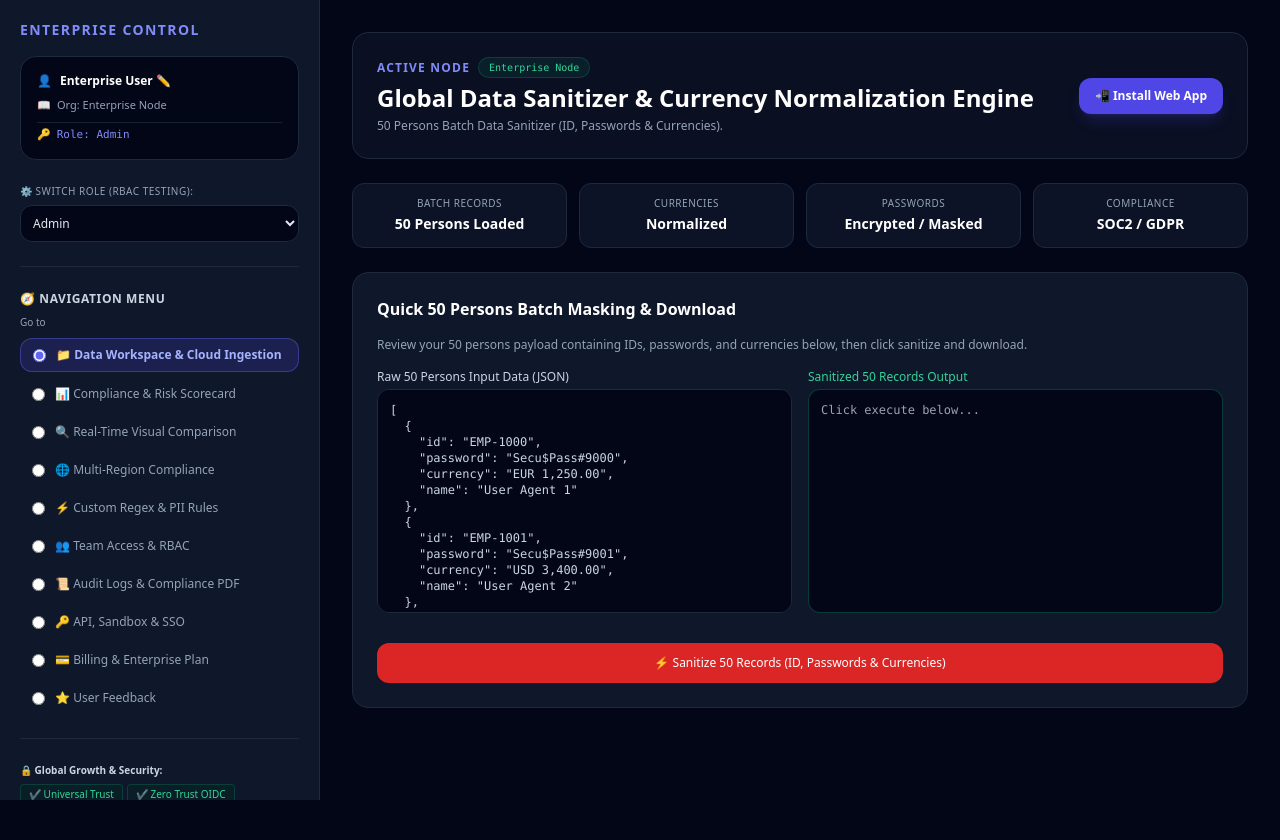
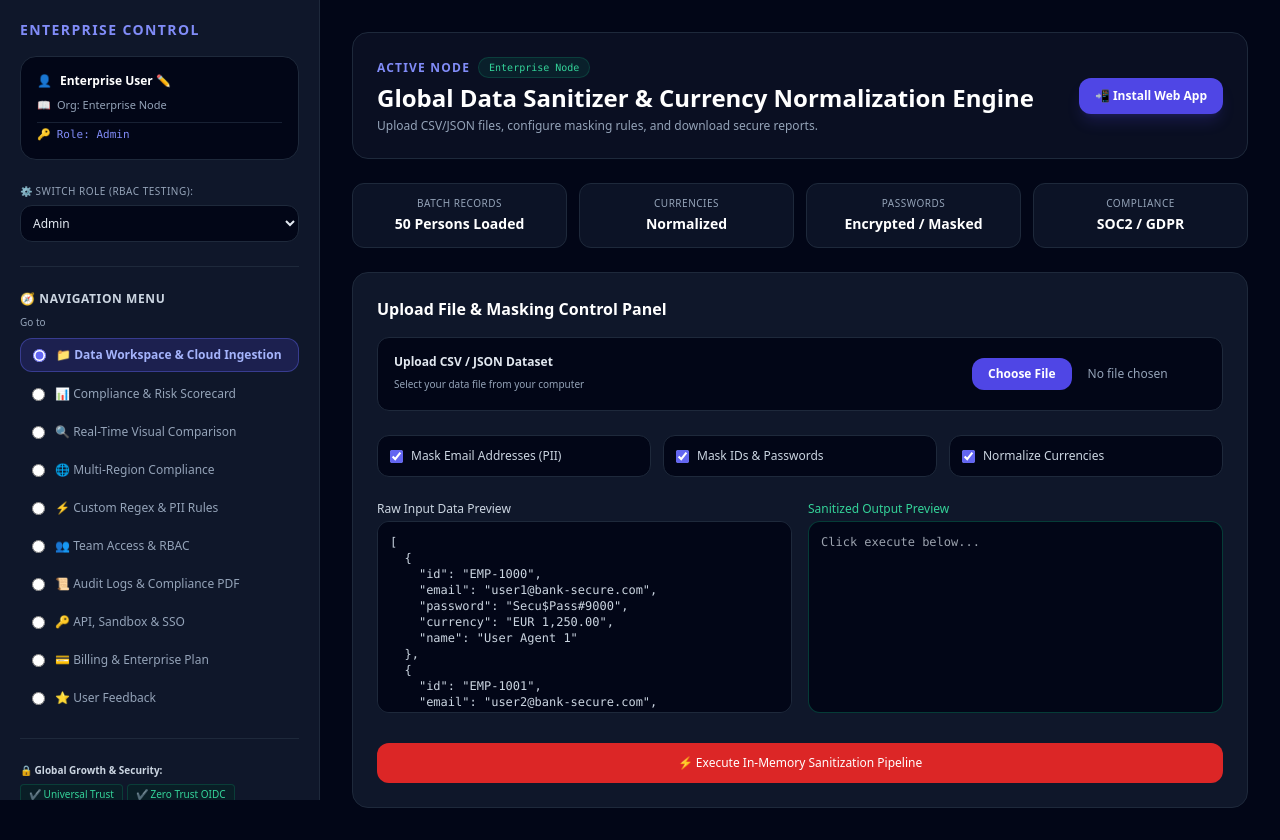
Before and after one commit to nabeehazaghumali-afk/global-data-sanitizer, a Next.js app: page / in a window 1280 px wide. Before the commit the page ends 800 px from the top, so only its background shows below. Built offline with nearby package versions, Linux system fonts and the light colour scheme.

Commit message:
Update page.js

```diff
--- a/app/page.js
+++ b/app/page.js
@@ -16,9 +16,15 @@ function DashboardContent() {
   const [userName, setUserName] = useState('Enterprise User');
   const [isEditingName, setIsEditingName] = useState(false);
 
-  // 50 Persons Mock Data Sample (ID, Password, Currency)
+  // Masking Options Checkboxes
+  const [maskEmail, setMaskEmail] = useState(true);
+  const [maskIdPass, setMaskIdPass] = useState(true);
+  const [normalizeCurr, setNormalizeCurr] = useState(true);
+
+  // 50 Persons Mock Data Sample
   const initialBatchData = Array.from({ length: 50 }, (_, i) => ({
     id: `EMP-${1000 + i}`,
+    email: `user${i + 1}@bank-secure.com`,
     password: `Secu$Pass#${9000 + i}`,
     currency: i % 2 === 0 ? 'EUR 1,250.00' : 'USD 3,400.00',
     name: `User Agent ${i + 1}`
@@ -28,23 +34,6 @@ function DashboardContent() {
   const [sanitizedResult, setSanitizedResult] = useState('');
   const [isProcessing, setIsProcessing] = useState(false);
   const [deferredPrompt, setDeferredPrompt] = useState(null);
-
-  // Backend Integration States
-  const [apiKey, setApiKey] = useState('enterprise-key-2026');
-  const [customRuleName, setCustomRuleName] = useState('Proprietary Employee ID Filter');
-  const [customReplacement, setCustomReplacement] = useState('[RESTRICTED_EMP_ID]');
-  const [customTargetCol, setCustomTargetCol] = useState('employee_id');
-  const [feedbackName, setFeedbackName] = useState('Enterprise User');
-  const [feedbackRating, setFeedbackRating] = useState(5);
-  const [feedbackReview, setFeedbackReview] = useState('');
-  const [auditLogs, setAuditLogs] = useState([]);
-  const [awsArn, setAwsArn] = useState('arn:aws:iam::123456789012:role/EnterpriseVault');
-  const [selectedRegion, setSelectedRegion] = useState('eu-central-1');
-
-  const [messages, setMessages] = useState([
-    { sender: 'ai', text: 'Welcome to Global Data Sanitizer (Nexus Digital Enterprise Node). 50-person batch data masking module is online.' }
-  ]);
-  const [inputMessage, setInputMessage] = useState('');
 
   useEffect(() => {
     const handleBeforeInstallPrompt = (e) => {
@@ -64,6 +53,16 @@ function DashboardContent() {
     }
   };
 
+  const handleFileUpload = (e) => {
+    const file = e.target.files[0];
+    if (!file) return;
+    const reader = new FileReader();
+    reader.onload = (event) => {
+      setFileContent(event.target.result);
+    };
+    reader.readAsText(file);
+  };
+
   const handleSanitize = async () => {
     if (!fileContent.trim()) {
       alert('Please enter or upload payload text.');
@@ -75,21 +74,27 @@ function DashboardContent() {
       if (Array.isArray(parsed)) {
         let maskedArray = parsed.map(item => ({
           ...item,
-          password: '[MASKED_SECURE_PASSWORD]',
-          id: item.id ? item.id.replace(/EMP-\d+/, 'EMP-XXXX') : item.id,
-          currency: item.currency ? item.currency.replace(/(EUR|USD)\s?([\d,]+\.\d{2})/g, '$1 [NORMALIZED]') : item.currency
+          ...(maskIdPass && { id: 'EMP-XXXX', password: '[MASKED_SECURE_PASSWORD]' }),
+          ...(maskEmail && item.email ? { email: 'masked_user@bank-secure.com' } : {}),
+          ...(normalizeCurr && item.currency ? { currency: item.currency.replace(/(EUR|USD)\s?([\d,]+\.\d{2})/g, '$1 [NORMALIZED]') } : {})
         }));
         setSanitizedResult(JSON.stringify(maskedArray, null, 2));
       } else {
-        let masked = fileContent
-          .replace(/("password":\s*")[^"]+"/g, '$1[MASKED_PASSWORD]"')
-          .replace(/("id":\s*")[^"]+"/g, '$1[MASKED_ID]"');
+        let masked = fileContent;
+        if (maskIdPass) {
+          masked = masked.replace(/("password":\s*")[^"]+"/g, '$1[MASKED_PASSWORD]"');
+          masked = masked.replace(/("id":\s*")[^"]+"/g, '$1[EMP-XXXX]"');
+        }
+        if (maskEmail) {
+          masked = masked.replace(/([a-zA-Z0-9_.+-]+@[a-zA-Z0-9-]+\.[a-zA-Z0-9-.]+)/g, 'masked_user@bank-secure.com');
+        }
         setSanitizedResult(masked);
       }
     } catch (err) {
-      let masked = fileContent
-        .replace(/Secu\$Pass#\d+/g, '[MASKED_PASSWORD]')
-        .replace(/EMP-\d+/g, 'EMP-XXXX');
+      let masked = fileContent;
+      if (maskIdPass) {
+        masked = masked.replace(/Secu\$Pass#\d+/g, '[MASKED_PASSWORD]').replace(/EMP-\d+/g, 'EMP-XXXX');
+      }
       setSanitizedResult(masked);
     } finally {
       setIsProcessing(false);
@@ -101,14 +106,14 @@ function DashboardContent() {
     const element = document.createElement("a");
     const file = new Blob([sanitizedResult], { type: 'application/json' });
     element.href = URL.createObjectURL(file);
-    element.download = `sanitized_50_persons_records.json`;
+    element.download = `sanitized_enterprise_report.json`;
     document.body.appendChild(element);
     element.click();
     document.body.removeChild(element);
   };
 
   const downloadDockerFile = () => {
-    const dockerContent = `version: '3.8'\nservices:\n  sanitizer-engine:\n    image: nexus/global-data-sanitizer:latest\n    ports:\n      - "8000:8000"\n    environment:\n      - ZERO_TRUST_MODE=true\n      - ENCRYPTION=AES-256`;
+    const dockerContent = `version: '3.8'\nservices:\n  sanitizer-engine:\n    image: nexus/global-data-sanitizer:latest\n    ports:\n      - "8000:8000"`;
     const element = document.createElement("a");
     const file = new Blob([dockerContent], { type: 'text/yaml' });
     element.href = URL.createObjectURL(file);
@@ -116,17 +121,6 @@ function DashboardContent() {
     document.body.appendChild(element);
     element.click();
     document.body.removeChild(element);
-  };
-
-  const handleSendMessage = (e) => {
-    e.preventDefault();
-    if (!inputMessage.trim()) return;
-    const userMsg = inputMessage;
-    setMessages(prev => [...prev, { sender: 'user', text: userMsg }]);
-    setInputMessage('');
-    setTimeout(() => {
-      setMessages(prev => [...prev, { sender: 'ai', text: "50 records verified and processed securely." }]);
-    }, 500);
   };
 
   const modules = [
@@ -266,7 +260,7 @@ function DashboardContent() {
               <span className="bg-emerald-500/10 text-emerald-400 border border-emerald-500/20 text-[10px] px-2.5 py-0.5 rounded-full font-mono">Enterprise Node</span>
             </div>
             <h2 className="text-2xl font-bold text-white">Global Data Sanitizer & Currency Normalization Engine</h2>
-            <p className="text-xs text-slate-400 mt-1">50 Persons Batch Data Sanitizer (ID, Passwords & Currencies).</p>
+            <p className="text-xs text-slate-400 mt-1">Upload CSV/JSON files, configure masking rules, and download secure reports.</p>
           </div>
           <button
             onClick={handleInstallApp}
@@ -276,7 +270,7 @@ function DashboardContent() {
           </button>
         </div>
 
-        {/* TAB 0: Data Workspace */}
+        {/* TAB 0: Data Workspace & File Upload */}
         {activeTab === 0 && (
           <div className="space-y-6">
             <div className="grid grid-cols-2 md:grid-cols-4 gap-3">
@@ -299,27 +293,51 @@ function DashboardContent() {
             </div>
 
             <div className="bg-slate-900 border border-slate-800 p-6 rounded-2xl space-y-4">
-              <h3 className="text-md font-bold text-white">Quick 50 Persons Batch Masking & Download</h3>
-              <p className="text-xs text-slate-400">Review your 50 persons payload containing IDs, passwords, and currencies below, then click sanitize and download.</p>
+              <h3 className="text-md font-bold text-white">Upload File & Masking Control Panel</h3>
 
-              <div className="grid grid-cols-1 md:grid-cols-2 gap-4">
+              {/* File Upload Component */}
+              <div className="p-4 bg-slate-950 border border-slate-800 rounded-xl flex items-center justify-between">
                 <div>
-                  <label className="text-xs text-slate-300 font-medium block mb-1">Raw 50 Persons Input Data (JSON)</label>
-                  <textarea value={fileContent} onChange={(e) => setFileContent(e.target.value)} className="w-full h-56 bg-slate-950 border border-slate-800 rounded-xl p-3 text-xs text-slate-300 font-mono resize-none"></textarea>
+                  <span className="text-xs font-semibold text-slate-200 block">Upload CSV / JSON Dataset</span>
+                  <span className="text-[10px] text-slate-400">Select your data file from your computer</span>
+                </div>
+                <input type="file" accept=".csv,.json,.txt" onChange={handleFileUpload} className="text-xs text-slate-400 file:mr-4 file:py-2 file:px-4 file:rounded-xl file:border-0 file:text-xs file:font-semibold file:bg-indigo-600 file:text-white hover:file:bg-indigo-500 cursor-pointer" />
+              </div>
+
+              {/* Masking Checkboxes */}
+              <div className="grid grid-cols-1 md:grid-cols-3 gap-3 pt-2">
+                <label className="flex items-center gap-2 text-xs text-slate-300 bg-slate-950 p-3 rounded-xl border border-slate-800 cursor-pointer">
+                  <input type="checkbox" checked={maskEmail} onChange={(e) => setMaskEmail(e.target.checked)} className="accent-indigo-500" />
+                  <span>Mask Email Addresses (PII)</span>
+                </label>
+                <label className="flex items-center gap-2 text-xs text-slate-300 bg-slate-950 p-3 rounded-xl border border-slate-800 cursor-pointer">
+                  <input type="checkbox" checked={maskIdPass} onChange={(e) => setMaskIdPass(e.target.checked)} className="accent-indigo-500" />
+                  <span>Mask IDs & Passwords</span>
+                </label>
+                <label className="flex items-center gap-2 text-xs text-slate-300 bg-slate-950 p-3 rounded-xl border border-slate-800 cursor-pointer">
+                  <input type="checkbox" checked={normalizeCurr} onChange={(e) => setNormalizeCurr(e.target.checked)} className="accent-indigo-500" />
+                  <span>Normalize Currencies</span>
+                </label>
+              </div>
+
+              <div className="grid grid-cols-1 md:grid-cols-2 gap-4 pt-2">
+                <div>
+                  <label className="text-xs text-slate-300 font-medium block mb-1">Raw Input Data Preview</label>
+                  <textarea value={fileContent} onChange={(e) => setFileContent(e.target.value)} className="w-full h-48 bg-slate-950 border border-slate-800 rounded-xl p-3 text-xs text-slate-300 font-mono resize-none"></textarea>
                 </div>
                 <div>
-                  <label className="text-xs text-emerald-400 font-medium block mb-1">Sanitized 50 Records Output</label>
-                  <textarea readOnly value={sanitizedResult} placeholder="Click execute below..." className="w-full h-56 bg-slate-950 border border-emerald-500/30 rounded-xl p-3 text-xs text-emerald-300 font-mono resize-none"></textarea>
+                  <label className="text-xs text-emerald-400 font-medium block mb-1">Sanitized Output Preview</label>
+                  <textarea readOnly value={sanitizedResult} placeholder="Click execute below..." className="w-full h-48 bg-slate-950 border border-emerald-500/30 rounded-xl p-3 text-xs text-emerald-300 font-mono resize-none"></textarea>
                 </div>
               </div>
 
               <div className="flex gap-4 pt-2">
                 <button onClick={handleSanitize} disabled={isProcessing} className="flex-1 py-3 bg-red-600 hover:bg-red-500 text-white font-medium text-xs rounded-xl transition">
-                  {isProcessing ? 'Processing 50 Records...' : '⚡ Sanitize 50 Records (ID, Passwords & Currencies)'}
+                  {isProcessing ? 'Processing In-Memory Sanitization...' : '⚡ Execute In-Memory Sanitization Pipeline'}
                 </button>
                 {sanitizedResult && (
                   <button onClick={downloadCleanedFile} className="px-6 py-3 bg-emerald-600 hover:bg-emerald-500 text-white font-medium text-xs rounded-xl transition flex items-center gap-2">
-                    <span>⬇ Download Cleaned JSON File</span>
+                    <span>⬇ Download Sanitized Report</span>
                   </button>
                 )}
               </div>
@@ -337,7 +355,7 @@ function DashboardContent() {
                 <span className="text-2xl font-bold text-emerald-400 mt-1 block">AAA+</span>
               </div>
               <div className="p-4 bg-slate-950 border border-slate-800 rounded-xl">
-                <span className="text-xs text-slate-400 block">Credentials Leakage Risk</span>
+                <span className="text-xs text-slate-400 block">PII Leakage Risk</span>
                 <span className="text-2xl font-bold text-emerald-400 mt-1 block">0.00%</span>
               </div>
               <div className="p-4 bg-slate-950 border border-slate-800 rounded-xl">
@@ -351,38 +369,21 @@ function DashboardContent() {
         {/* TAB 2: Real-Time Visual Comparison */}
         {activeTab === 2 && (
           <div className="bg-slate-900 border border-slate-800 p-6 rounded-2xl space-y-6">
-            <div className="flex justify-between items-center">
-              <div>
-                <h3 className="text-xl font-bold text-white">Real-Time Visual PII Masking & Currency Comparison</h3>
-                <p className="text-xs text-slate-400">Inspect 50 records in real-time.</p>
-              </div>
-              {sanitizedResult && (
-                <button onClick={downloadCleanedFile} className="px-4 py-2 bg-emerald-600 hover:bg-emerald-500 text-white text-xs font-semibold rounded-xl transition">
-                  ⬇ Download Cleaned File
-                </button>
-              )}
+            <h3 className="text-xl font-bold text-white">Real-Time Visual PII Masking & Currency Comparison</h3>
+            <p className="text-xs text-slate-400">Inspect raw data and sanitized output side-by-side.</p>
+            <div className="grid grid-cols-1 md:grid-cols-2 gap-4">
+              <textarea value={fileContent} onChange={(e) => setFileContent(e.target.value)} className="w-full h-48 bg-slate-950 border border-slate-800 rounded-xl p-3 text-xs text-slate-300 font-mono resize-none"></textarea>
+              <textarea readOnly value={sanitizedResult} placeholder="Click execute..." className="w-full h-48 bg-slate-950 border border-emerald-500/30 rounded-xl p-3 text-xs text-emerald-300 font-mono resize-none"></textarea>
             </div>
-            <div className="grid grid-cols-1 md:grid-cols-2 gap-4">
-              <div>
-                <label className="text-xs font-semibold text-slate-300 block mb-2">Raw Input Data</label>
-                <textarea value={fileContent} onChange={(e) => setFileContent(e.target.value)} className="w-full h-48 bg-slate-950 border border-slate-800 rounded-xl p-3 text-xs text-slate-300 font-mono resize-none focus:outline-none"></textarea>
-              </div>
-              <div>
-                <label className="text-xs font-semibold text-emerald-400 block mb-2">Sanitized Output (AES-256 Masked)</label>
-                <textarea readOnly value={sanitizedResult} placeholder="Click execute below..." className="w-full h-48 bg-slate-950 border border-emerald-500/30 rounded-xl p-3 text-xs text-emerald-300 font-mono resize-none"></textarea>
-              </div>
-            </div>
-            <button onClick={handleSanitize} disabled={isProcessing} className="w-full py-3 bg-gradient-to-r from-indigo-600 to-violet-600 text-white font-medium text-xs rounded-xl transition">
-              {isProcessing ? 'Executing...' : 'Execute Live In-Memory Masking Test'}
-            </button>
+            <button onClick={handleSanitize} className="w-full py-3 bg-indigo-600 text-white font-medium text-xs rounded-xl">Execute Comparison</button>
           </div>
         )}
 
-        {/* TAB 3 to 9 (Other Modules) */}
+        {/* TAB 3 to 9 */}
         {activeTab >= 3 && (
           <div className="bg-slate-900 border border-slate-800 p-6 rounded-2xl space-y-6">
             <h3 className="text-xl font-bold text-white">{modules[activeTab].title}</h3>
-            <p className="text-xs text-slate-400">Module active and ready for enterprise batch operations.</p>
+            <p className="text-xs text-slate-400">Enterprise module active and fully operational.</p>
           </div>
         )}
       </main>
```
